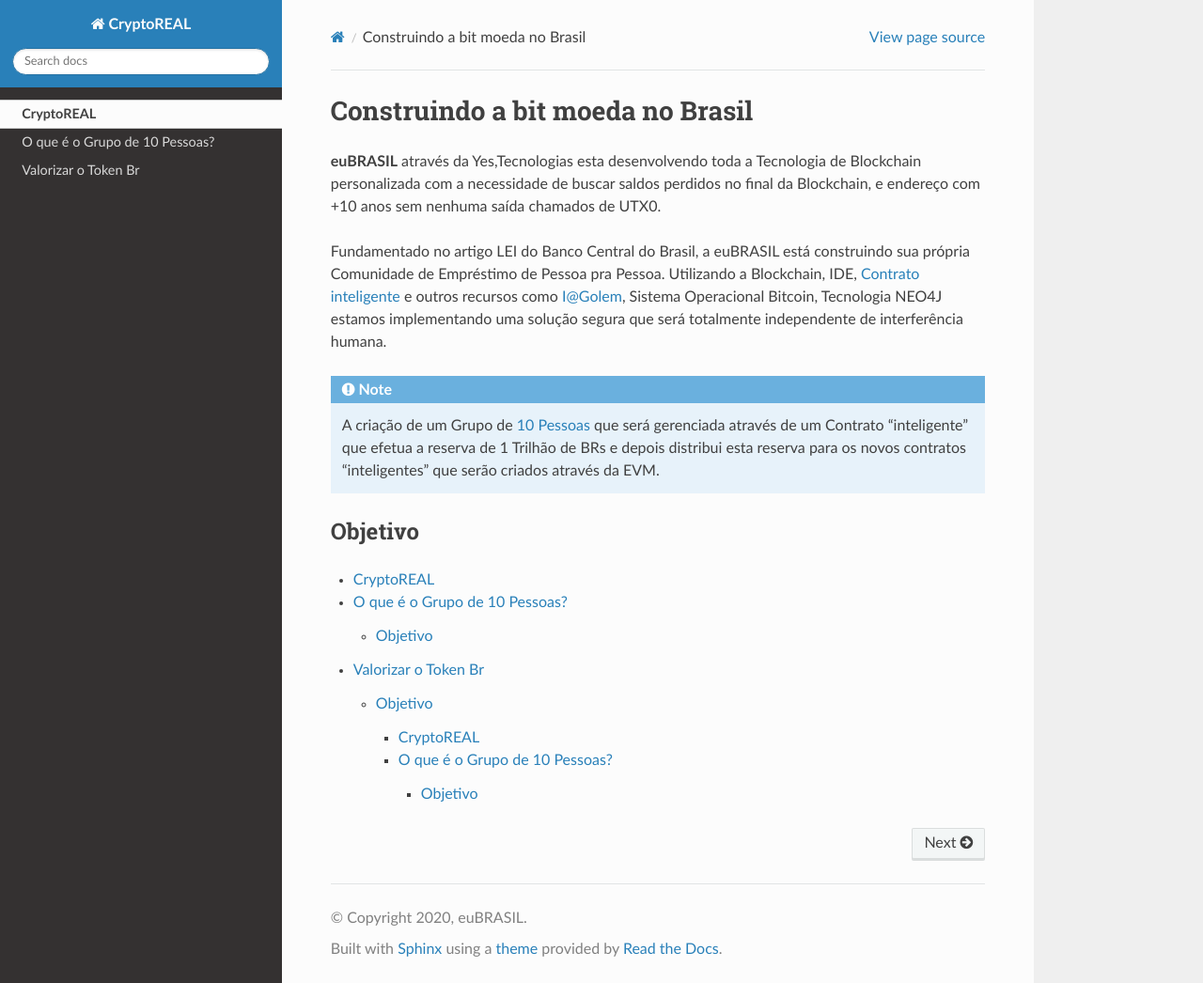
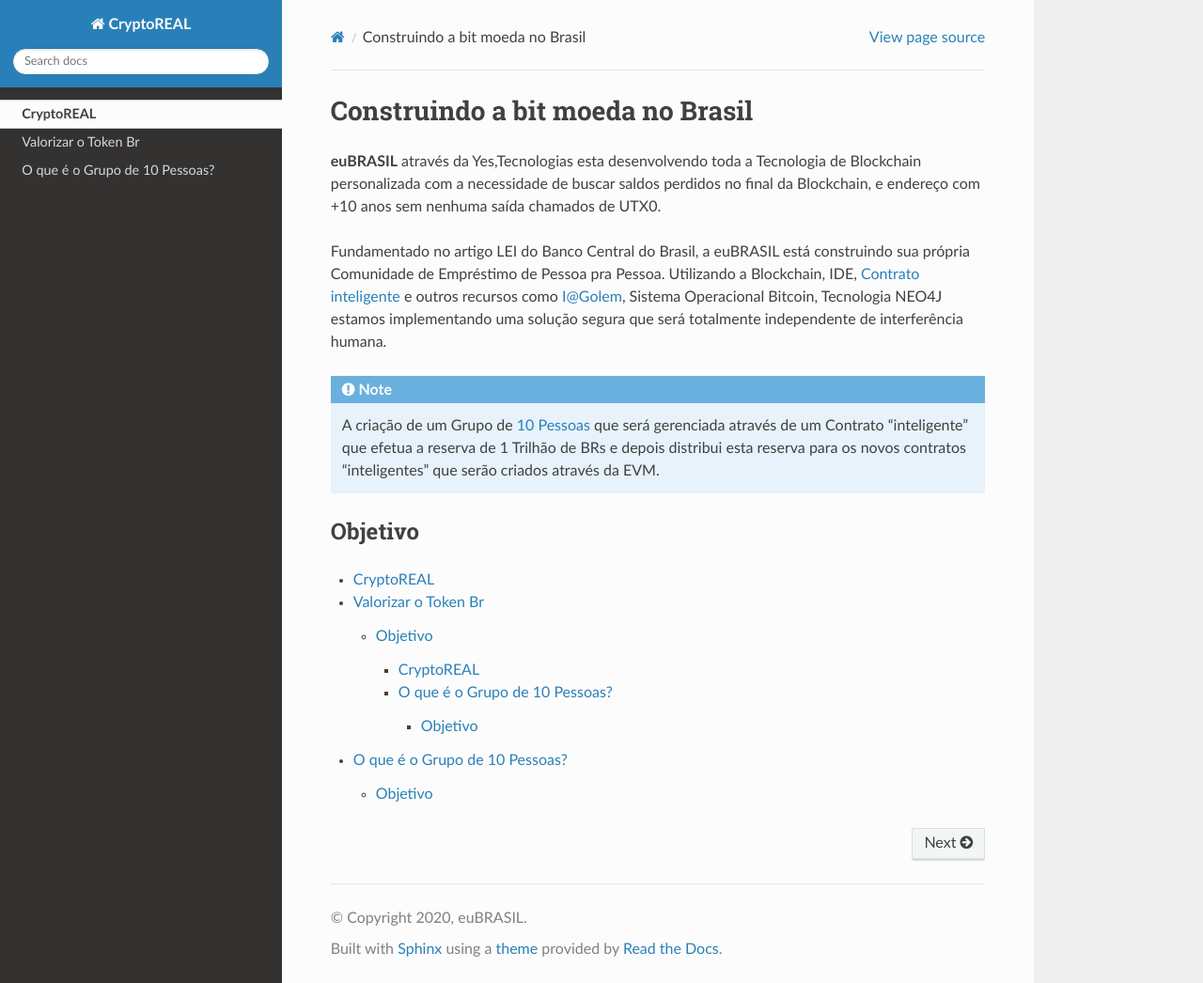
Before and after one commit to euBRASIL/BIT-Moeda, a Sphinx documentation site: the page built from docs/source/index.rst, in a window 1280 px wide and 1046 px high. Shown: the whole window at 94% size. Built offline with Sphinx 7.4.7 and the Read the Docs theme 3.1.0, drawn with Linux system fonts in a browser that asks for light colours; pages that are not in the unit, such as notebooks, are missing from menus.

```diff
--- a/docs/source/index.rst
+++ b/docs/source/index.rst
@@ -17,5 +17,5 @@ Objetivo
 .. toctree::
 
    CryptoREAL <self>
+   valorizatoken
    10Pessoas
-   valorizatoken
```
